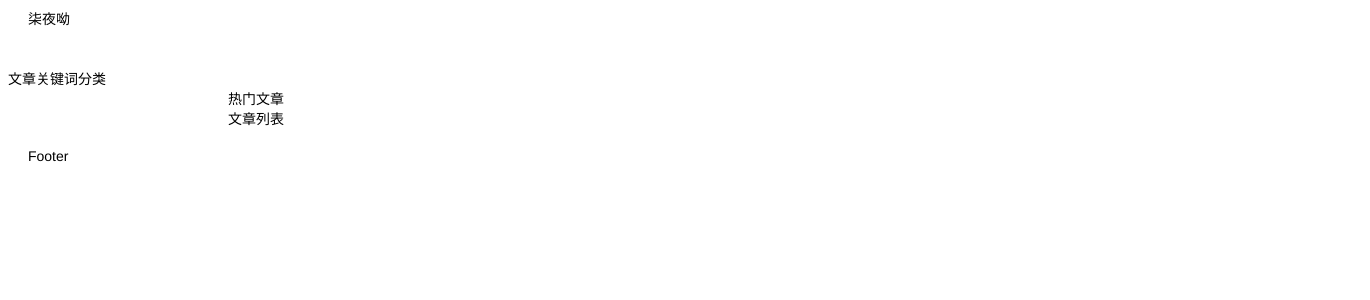
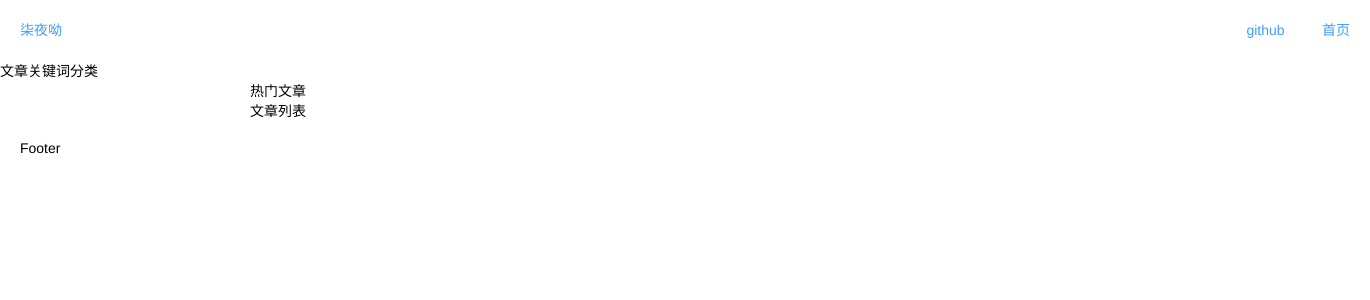
Before and after one commit to zzzxxxxxx/blogApp, a Nuxt app: page / in a window 1280 px wide. Shown: the top 300 px of the page, 1370 px wide, since content can reach past the window. Built offline with nearby package versions, Linux system fonts and the light colour scheme; a web font is replaced by a local one.

Commit message:
header construstion success

```diff
--- a/assets/css/main.css
+++ b/assets/css/main.css
@@ -7,3 +7,23 @@
   url('//at.alicdn.com/t/font_1260814_5pd9j6t8uat.ttf') format('truetype'),
   url('//at.alicdn.com/t/font_1260814_5pd9j6t8uat.svg#iconfont') format('svg');
 }
+.iconfont{
+    font-family:"iconfont" !important;
+    font-size:16px;font-style:normal;
+    -webkit-font-smoothing: antialiased;
+    -webkit-text-stroke-width: 0.2px;
+    -moz-osx-font-smoothing: grayscale;
+  }
+* {
+  margin: 0;
+  padding: 0;
+}
+
+.center {
+  width: 1350px;
+  margin: 0 auto;
+}
+
+ul, ol li {
+  list-style: none;
+}
--- a/assets/css/public/header/index.scss
+++ b/assets/css/public/header/index.scss
@@ -0,0 +1,12 @@
+.m-header {
+  display: flex;
+  justify-content: space-between;
+  line-height: 60px;
+  li {
+    margin-right: 20px;
+    float: left;
+    i {
+      padding-right: 5px;
+    }
+  }
+}
--- a/components/public/header/index.vue
+++ b/components/public/header/index.vue
@@ -1,6 +1,10 @@
 <template>
-  <div class="m-header">
-    柒夜呦
+  <div class="m-header center">
+    <nuxt-link to="">柒夜呦</nuxt-link>
+    <ul>
+      <li class="animated swing infinite"><nuxt-link to=""><i class="iconfont">&#xe718;</i>github</nuxt-link></li>
+      <li><nuxt-link to=""><i class="iconfont">&#xe611;</i>首页</nuxt-link></li>
+    </ul>
   </div>
 </template>
 <script>
@@ -13,5 +17,6 @@ export default {
   }
 }
 </script>
-<style lang="scss" scoped>
+<style lang="scss">
+@import '@/assets/css/public/header/index.scss';
 </style>
--- a/layouts/default.vue
+++ b/layouts/default.vue
@@ -4,7 +4,7 @@
       <my-header/>
     </el-header>
     <el-container>
-      <el-aside width="200px">
+      <el-aside width="230px">
         <my-aside/>
       </el-aside>
         <el-main>
@@ -12,6 +12,7 @@
         </el-main>
     </el-container>
     <el-footer>Footer</el-footer>
+    <el-backtop></el-backtop>
   </el-container>
 </template>
 <script>
--- a/nuxt.config.js
+++ b/nuxt.config.js
@@ -24,7 +24,8 @@ module.exports = {
   */
   css: [
     'element-ui/lib/theme-chalk/index.css',
-    'element-ui/lib/theme-chalk/reset.css'
+    'element-ui/lib/theme-chalk/reset.css',
+    '@/assets/css/main.css'
   ],
   /*
   ** Plugins to load before mounting the App
--- a/package.json
+++ b/package.json
@@ -12,9 +12,11 @@
   },
   "dependencies": {
     "cross-env": "^5.2.0",
+    "element-ui": "^2.4.11",
     "koa": "^2.6.2",
-    "element-ui": "^2.4.11",
-    "nuxt": "^2.0.0"
+    "node-sass": "^4.12.0",
+    "nuxt": "^2.0.0",
+    "sass-loader": "^7.1.0"
   },
   "devDependencies": {
     "nodemon": "^1.18.9"
```
Also changed, not shown: 1 other file (tests, documents, lock files or other folders).
